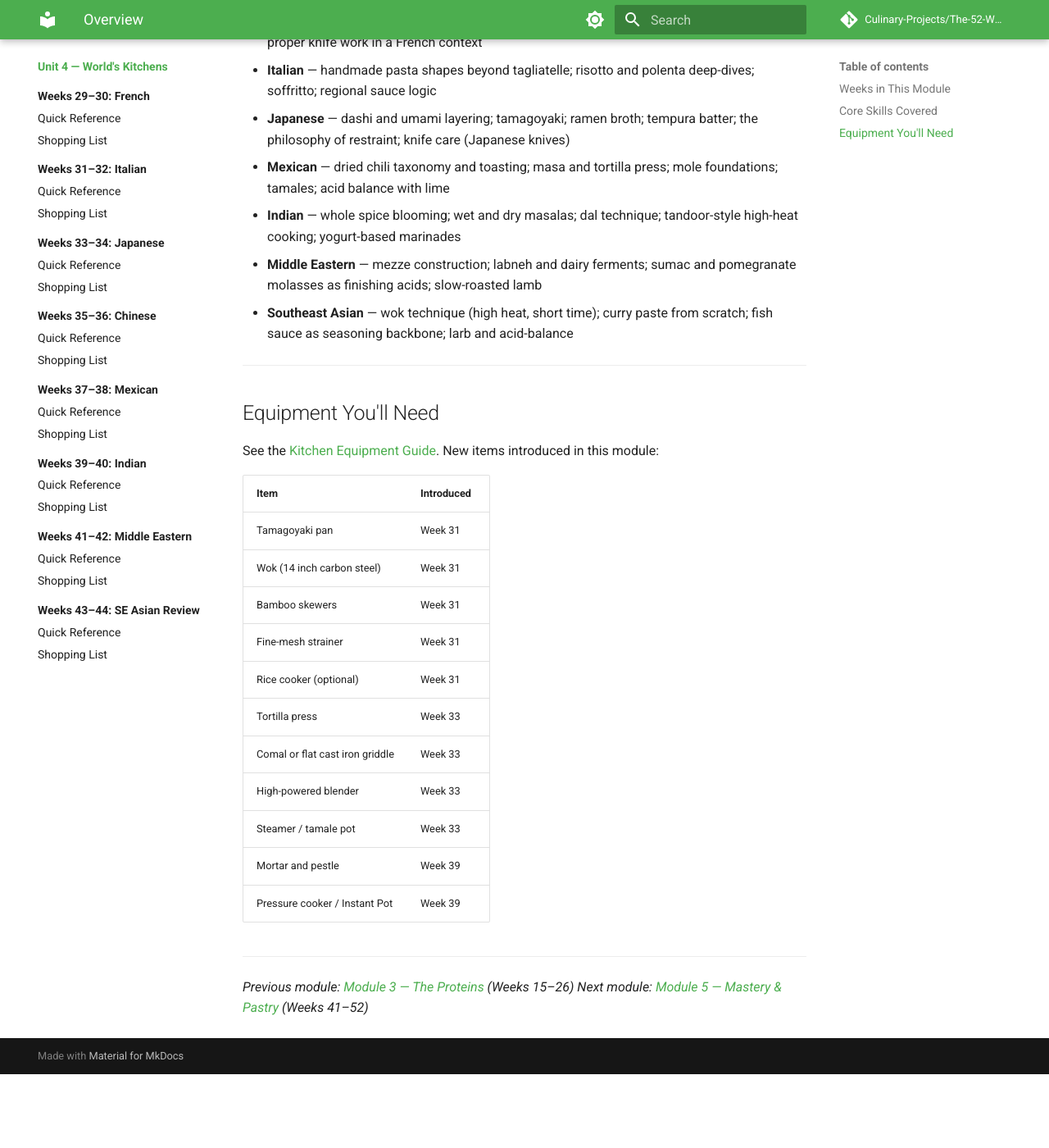
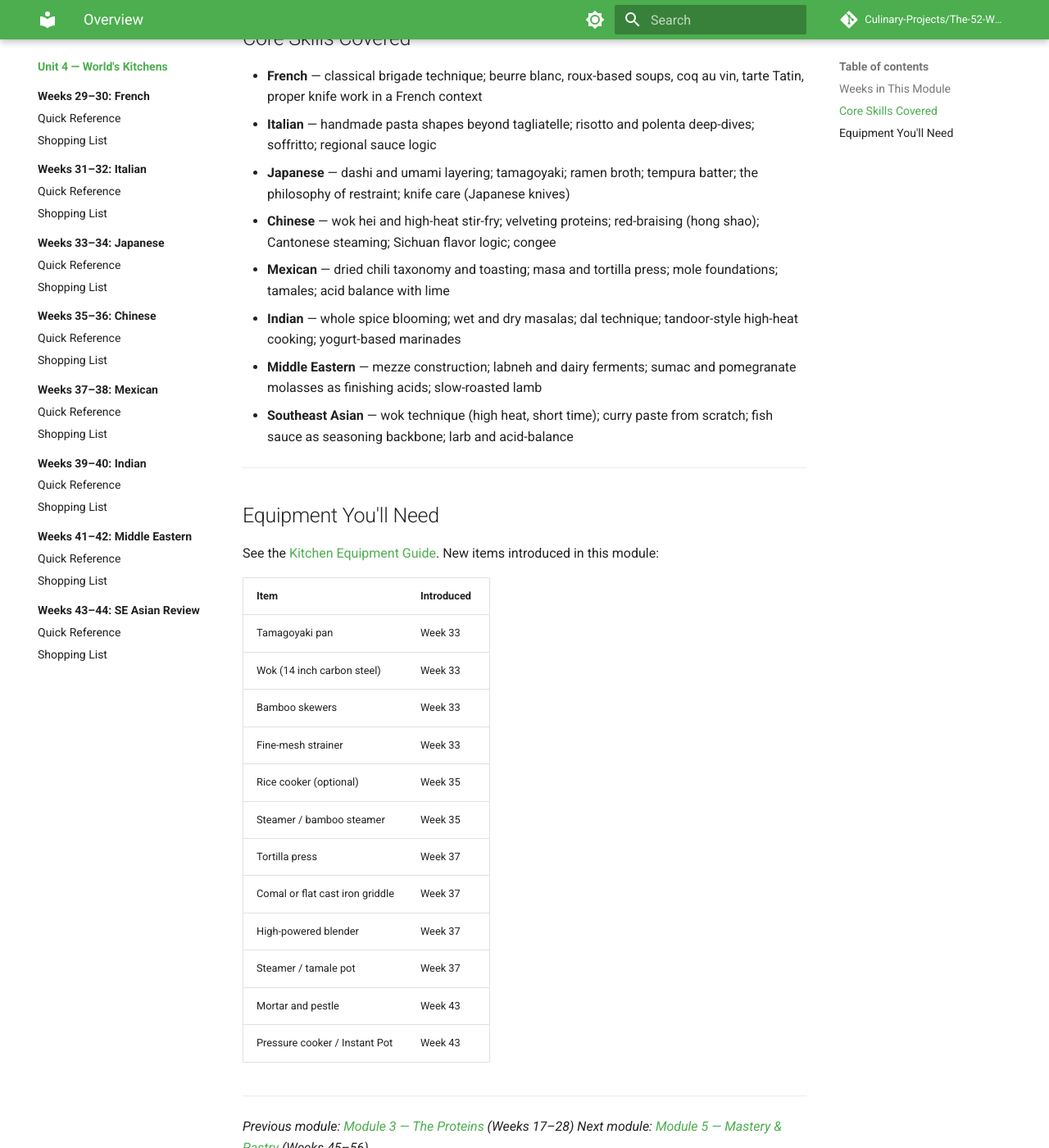
Before and after one commit to Culinary-Projects/The-52-Week-Culinary-Project, an MkDocs documentation site: the page built from docs/weeks/04-worlds-kitchens/README.md, in a window 1280 px wide and 1400 px high, scrolled down 1162 px. Shown: the whole window at 82% size. Built offline with MkDocs 1.6.1 and Material for MkDocs 9.7.7, drawn with Linux system fonts in a browser that asks for light colours; comment, search, counter and statistics services are not loaded; before the commit the page ends 2472 px from its top, so only the background shows below that; some of the changed text lies outside the part shown.

Commit message:
Fix all 5 module README files for 56-week expansion
- M1: update Module 2 footer link week range (9-14 -> 9-16)
- M2: add Vegetables (11-12) row; fix Pasta/Midpoint week numbers
  (11-12->13-14, 13-14->15-16); add Vegetables to Core Skills;
  update equipment weeks (potato ricer/pasta 11->13); add
  mandoline/sieve at week 11; fix footer week ranges
- M3: fix all week numbers in table (+2 across the board 15-26->17-28);
  fix equipment week references; fix footer week ranges
- M4: fix header (27-40->29-44); add Chinese (35-36) row; fix all
  week numbers in table; add Chinese to Core Skills; fix equipment
  week refs (Japanese 31->33, Chinese 35, Mexican 37, SE-Asian 43);
  fix footer week ranges
- M5: fix header (41-52->45-56); fix all week numbers in table
  (+4 across the board); fix all equipment week refs (+4); update
  footer week range; fix closing tagline (52->56 Week)

```diff
--- a/docs/weeks/04-worlds-kitchens/README.md
+++ b/docs/weeks/04-worlds-kitchens/README.md
@@ -13,13 +13,14 @@
 
 | Weeks | Topic | Full Guide | Quick Ref | Shopping List |
 |-------|-------|------------|-----------|---------------|
-| 27–28 | French Classics | [→ Guide](29-30-french/index.md) | [→ Quick Ref](29-30-french/quick-ref.md) | [→ Shopping](29-30-french/shopping-list.md) |
-| 29–30 | Italian | [→ Guide](31-32-italian/index.md) | [→ Quick Ref](31-32-italian/quick-ref.md) | [→ Shopping](31-32-italian/shopping-list.md) |
-| 31–32 | Japanese | [→ Guide](33-34-japanese/index.md) | [→ Quick Ref](33-34-japanese/quick-ref.md) | [→ Shopping](33-34-japanese/shopping-list.md) |
-| 33–34 | Mexican | [→ Guide](37-38-mexican/index.md) | [→ Quick Ref](37-38-mexican/quick-ref.md) | [→ Shopping](37-38-mexican/shopping-list.md) |
-| 35–36 | Indian | [→ Guide](39-40-indian/index.md) | [→ Quick Ref](39-40-indian/quick-ref.md) | [→ Shopping](39-40-indian/shopping-list.md) |
-| 37–38 | Middle Eastern | [→ Guide](41-42-middle-eastern/index.md) | [→ Quick Ref](41-42-middle-eastern/quick-ref.md) | [→ Shopping](41-42-middle-eastern/shopping-list.md) |
-| 39–40 | Module 4 Capstone: Southeast Asian Cuisines | [→ Guide](43-44-southeast-asian-review/index.md) | [→ Quick Ref](43-44-southeast-asian-review/quick-ref.md) | [→ Shopping](43-44-southeast-asian-review/shopping-list.md) |
+| 29–30 | French Classics | [→ Guide](29-30-french/index.md) | [→ Quick Ref](29-30-french/quick-ref.md) | [→ Shopping](29-30-french/shopping-list.md) |
+| 31–32 | Italian | [→ Guide](31-32-italian/index.md) | [→ Quick Ref](31-32-italian/quick-ref.md) | [→ Shopping](31-32-italian/shopping-list.md) |
+| 33–34 | Japanese | [→ Guide](33-34-japanese/index.md) | [→ Quick Ref](33-34-japanese/quick-ref.md) | [→ Shopping](33-34-japanese/shopping-list.md) |
+| 35–36 | Chinese Cuisine | [→ Guide](35-36-chinese/index.md) | [→ Quick Ref](35-36-chinese/quick-ref.md) | [→ Shopping](35-36-chinese/shopping-list.md) |
+| 37–38 | Mexican | [→ Guide](37-38-mexican/index.md) | [→ Quick Ref](37-38-mexican/quick-ref.md) | [→ Shopping](37-38-mexican/shopping-list.md) |
+| 39–40 | Indian | [→ Guide](39-40-indian/index.md) | [→ Quick Ref](39-40-indian/quick-ref.md) | [→ Shopping](39-40-indian/shopping-list.md) |
+| 41–42 | Middle Eastern | [→ Guide](41-42-middle-eastern/index.md) | [→ Quick Ref](41-42-middle-eastern/quick-ref.md) | [→ Shopping](41-42-middle-eastern/shopping-list.md) |
+| 43–44 | Module 4 Capstone: Southeast Asian Cuisines | [→ Guide](43-44-southeast-asian-review/index.md) | [→ Quick Ref](43-44-southeast-asian-review/quick-ref.md) | [→ Shopping](43-44-southeast-asian-review/shopping-list.md) |
 
 ---
 
@@ -28,6 +29,7 @@
 - **French** — classical brigade technique; beurre blanc, roux-based soups, coq au vin, tarte Tatin, proper knife work in a French context
 - **Italian** — handmade pasta shapes beyond tagliatelle; risotto and polenta deep-dives; soffritto; regional sauce logic
 - **Japanese** — dashi and umami layering; tamagoyaki; ramen broth; tempura batter; the philosophy of restraint; knife care (Japanese knives)
+- **Chinese** — wok hei and high-heat stir-fry; velveting proteins; red-braising (hong shao); Cantonese steaming; Sichuan flavor logic; congee
 - **Mexican** — dried chili taxonomy and toasting; masa and tortilla press; mole foundations; tamales; acid balance with lime
 - **Indian** — whole spice blooming; wet and dry masalas; dal technique; tandoor-style high-heat cooking; yogurt-based marinades
 - **Middle Eastern** — mezze construction; labneh and dairy ferments; sumac and pomegranate molasses as finishing acids; slow-roasted lamb
@@ -41,19 +43,20 @@
 
 | Item | Introduced |
 |------|-----------|
-| Tamagoyaki pan | Week 31 |
-| Wok (14 inch carbon steel) | Week 31 |
-| Bamboo skewers | Week 31 |
-| Fine-mesh strainer | Week 31 |
-| Rice cooker (optional) | Week 31 |
-| Tortilla press | Week 33 |
-| Comal or flat cast iron griddle | Week 33 |
-| High-powered blender | Week 33 |
-| Steamer / tamale pot | Week 33 |
-| Mortar and pestle | Week 39 |
-| Pressure cooker / Instant Pot | Week 39 |
+| Tamagoyaki pan | Week 33 |
+| Wok (14 inch carbon steel) | Week 33 |
+| Bamboo skewers | Week 33 |
+| Fine-mesh strainer | Week 33 |
+| Rice cooker (optional) | Week 35 |
+| Steamer / bamboo steamer | Week 35 |
+| Tortilla press | Week 37 |
+| Comal or flat cast iron griddle | Week 37 |
+| High-powered blender | Week 37 |
+| Steamer / tamale pot | Week 37 |
+| Mortar and pestle | Week 43 |
+| Pressure cooker / Instant Pot | Week 43 |
 
 ---
 
-*Previous module: [Module 3 — The Proteins](../03-the-proteins/README.md) (Weeks 15–26)*
-*Next module: [Module 5 — Mastery & Pastry](../05-mastery-and-pastry/README.md) (Weeks 41–52)*
+*Previous module: [Module 3 — The Proteins](../03-the-proteins/README.md) (Weeks 17–28)*
+*Next module: [Module 5 — Mastery & Pastry](../05-mastery-and-pastry/README.md) (Weeks 45–56)*
```
Also changed, not shown: other parts of docs/weeks/04-worlds-kitchens/README.md (+1 -1 lines), docs/weeks/01-foundational-skills/README.md (+1 -1 lines), docs/weeks/02-building-flavor/README.md (+11 -7 lines), docs/weeks/03-the-proteins/README.md (+18 -18 lines), docs/weeks/05-mastery-and-pastry/README.md (+29 -29 lines).
